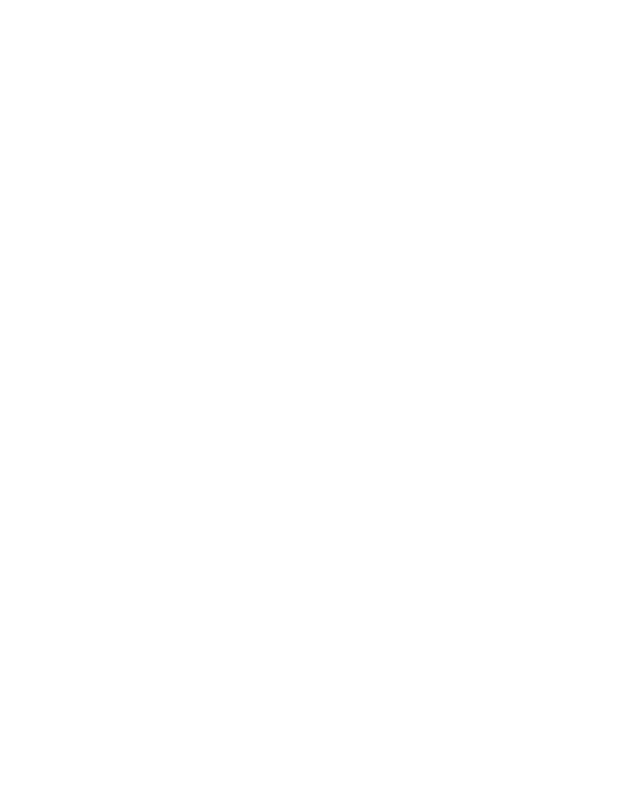
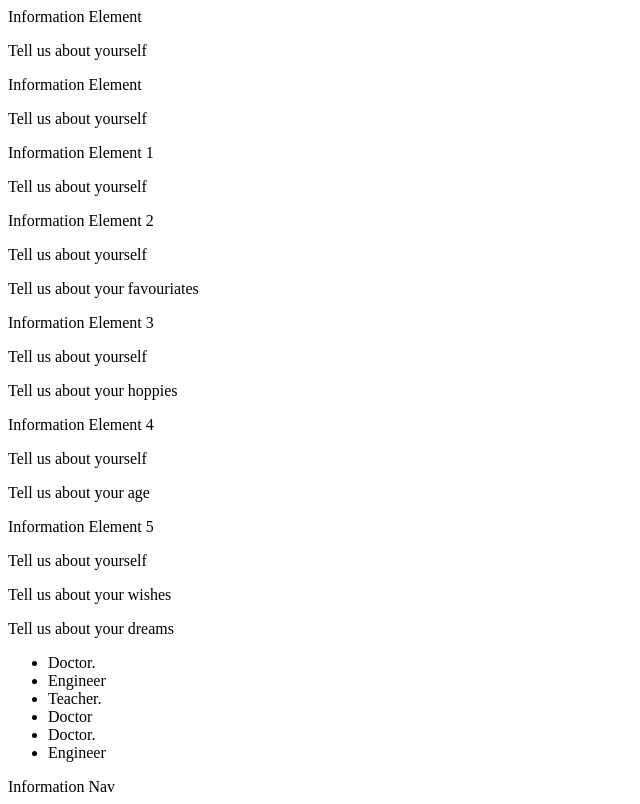
Before and after one commit to Beshoy-Fares/Beshoy-Edwin-Microverse, a plain HTML site: page index.html in a window 1280 px wide. Shown: the whole page, without its empty margins (0-640 px from the left). Drawn offline with Linux system fonts and the light colour scheme.

Commit message:
Beshoy points 1-9

```diff
--- a/index.html
+++ b/index.html
@@ -8,19 +8,95 @@
 
   <body>
     <script src="https://cdn.freecodecamp.org/testable-projects-fcc/v1/bundle.js"></script>
-
-    <!--
-
-    Hello Camper!
-
-    For now, the test suite only works in Chrome!
-    Please read the README below in the JS Editor before beginning.
-    Feel free to delete this message once you have read it.
-    Good luck and Happy Coding!
-
-    - The freeCodeCamp Team
-
-    -->
+    <main id="main-doc">
+      <section class="main-section" id="Information_111">
+        <header>Information Element</header>
+        <article>
+          <p>
+            Tell us about yourself
+          </p>
+      </section>
+      <section class="main-section" id="Information_11">
+        <header>Information Element</header>
+        <article>
+          <p>
+            Tell us about yourself
+          </p>
+      </section>
+      <section class="main-section" id="Information_1">
+        <header>Information Element 1</header>
+        <article>
+          <p>
+            Tell us about yourself
+          </p>
+      </section>
+      <section class="main-section" id="Information_2">
+        <header>Information Element 2</header>
+        <article>
+          <p>
+            Tell us about yourself
+          </p>
+          <p>
+            Tell us about your favouriates
+          </p>
+      </section>
+      <section class="main-section" id="Information_3">
+        <header>Information Element 3</header>
+        <article>
+          <p>
+            Tell us about yourself
+          </p>
+          <p>
+            Tell us about your hoppies
+          </p>
+      </section>
+      <section class="main-section" id="Information_4">
+        <header>Information Element 4</header>
+        <article>
+          <p>
+            Tell us about yourself
+          </p>
+          <p>
+            Tell us about your age
+          </p>
+      </section>
+      <section class="main-section" id="Information_5">
+        <header>Information Element 5</header>
+        <article>
+          <p>
+            Tell us about yourself
+          </p>
+          <p>
+            Tell us about your wishes
+          </p>
+          <p>
+            Tell us about your dreams
+          </p>
+          <ul>
+            <li>
+             Doctor.
+            </li>
+            <li>
+              Engineer
+            </li>
+            <li>
+              Teacher.
+             </li>
+             <li>
+               Doctor
+             </li>
+             <li>
+              Doctor.
+             </li>
+             <li>
+               Engineer
+             </li>
+          </ul>
+      </section>
+    </main>
+    <nav id="navbar">
+      <header>Information Nav</header>
+    </nav>
     <script  src="js/index.js"></script>
   </body>
 </html>
```
